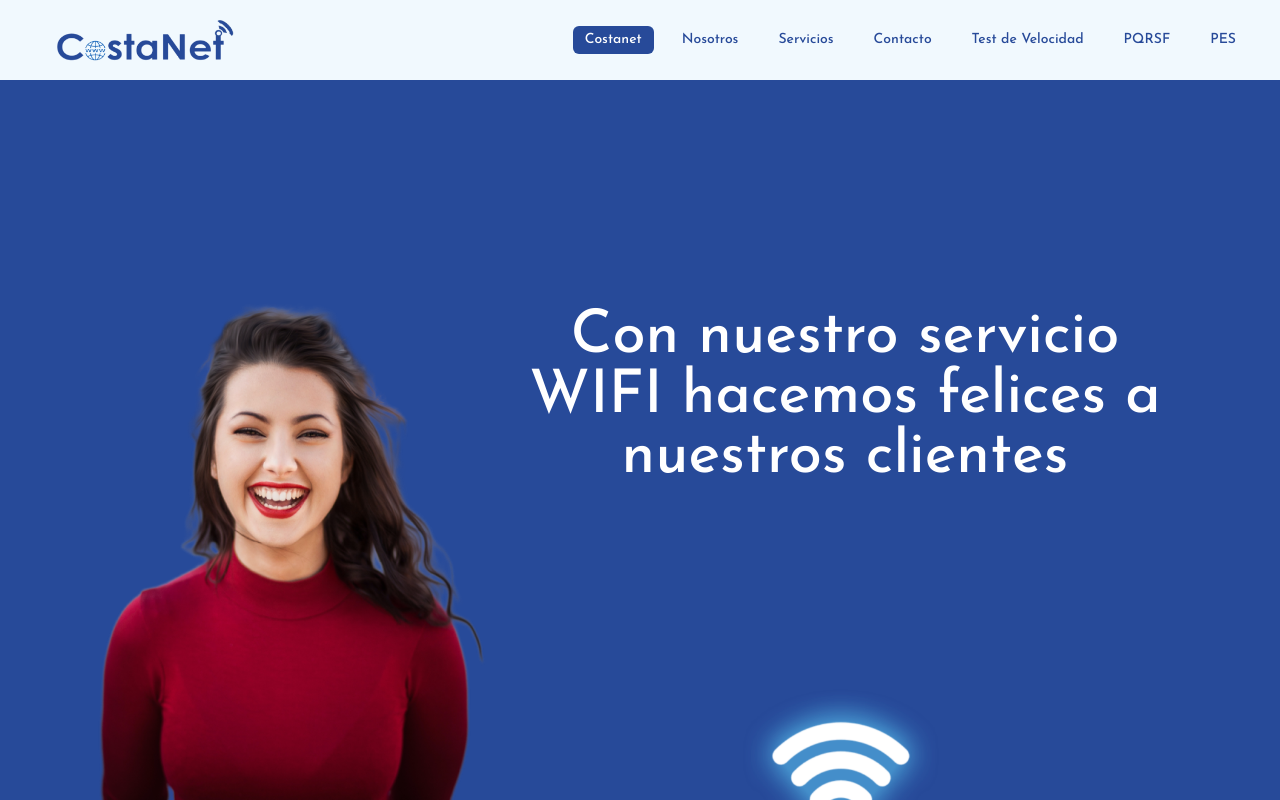
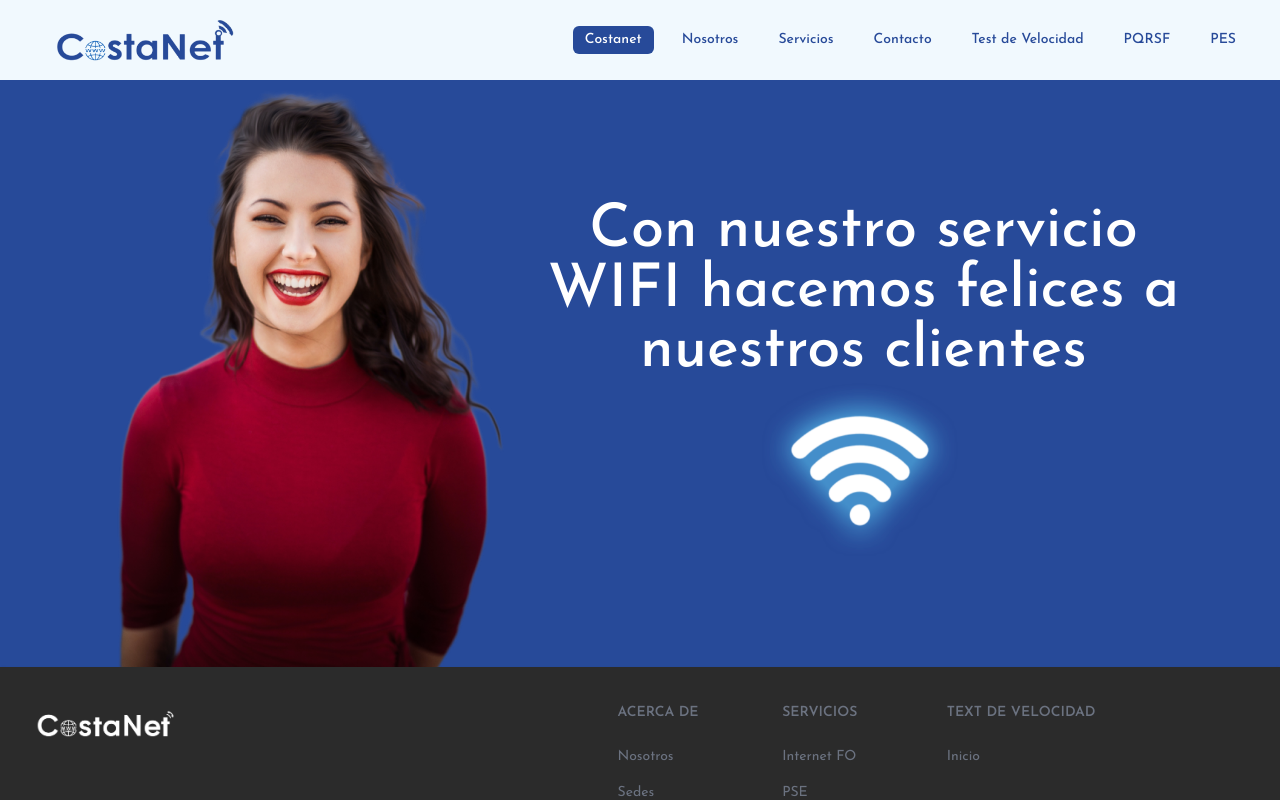
Before and after one commit to labs-company/costanet, a Next.js app: page /servicios in a window 1280 px wide. Shown: the top 800 px of the page. Built offline with nearby package versions, Linux system fonts and the light colour scheme.

Commit message:
estilo finalizado de la vista servicio (#56)

```diff
--- a/app/nosotros/page.tsx
+++ b/app/nosotros/page.tsx
@@ -7,7 +7,7 @@ export default function PageAbout() {
   return (
     <>
       <section
-        className="bg-section w-full bg-no-repeat bg-cover h-screen flex justify-center items-center md:bg-center bg-center"
+        className="bg-section w-full bg-no-repeat bg-cover flex justify-center items-center md:bg-center bg-center xl:h-screen"
         style={{
           backgroundImage: `url(${backgroundus.src})`,
         }}
--- a/app/servicios/page.tsx
+++ b/app/servicios/page.tsx
@@ -3,8 +3,8 @@ import ServiceClientComponet from "@/components/ServiceClientComponet";
 export default function PageServices() {
   return (
     <>
-      <section className="bg-letter sm:h-screen flex flex-col justify-stretch">
-        <Container className="flex flex-col-reverse justify-center h-screen">
+      <section className="bg-letter flex flex-col justify-end">
+        <Container className="flex flex-col-reverse justify-center">
           <ServiceClientComponet />
         </Container>
       </section>
--- a/components/ServiceClientComponet.tsx
+++ b/components/ServiceClientComponet.tsx
@@ -14,9 +14,10 @@ export default function ServiceClientComponet() {
       spacing={2}
       sx={{
         margin: "0px",
-        height: "100vh",
         flexWrap: "nowrap",
         flexDirection: matches ? "row" : "column-reverse",
+        alignItems: "center",
+        placeContent: "center",
       }}
     >
       <Grid
@@ -24,9 +25,9 @@ export default function ServiceClientComponet() {
         sx={{
           padding: "0px",
           width: "auto",
-          //   height: "100vh",
           display: "flex",
           alignItems: "flex-end",
+          placeContent: "center",
         }}
       >
         <Image
@@ -47,7 +48,7 @@ export default function ServiceClientComponet() {
           //   width: matches ? "max-content" : "auto",
         }}
       >
-        <div className="pt-5 p-0 flex content-center sm:h-screen">
+        <div className="pt-5 p-0 flex content-center h-auto">
           <p className="text-4xl text-center ml-1 text-white font-medium md:text-6xl xl:text-6xl sm:flex sm:items-center">
             Con nuestro servicio WIFI hacemos felices a nuestros clientes
           </p>
```
